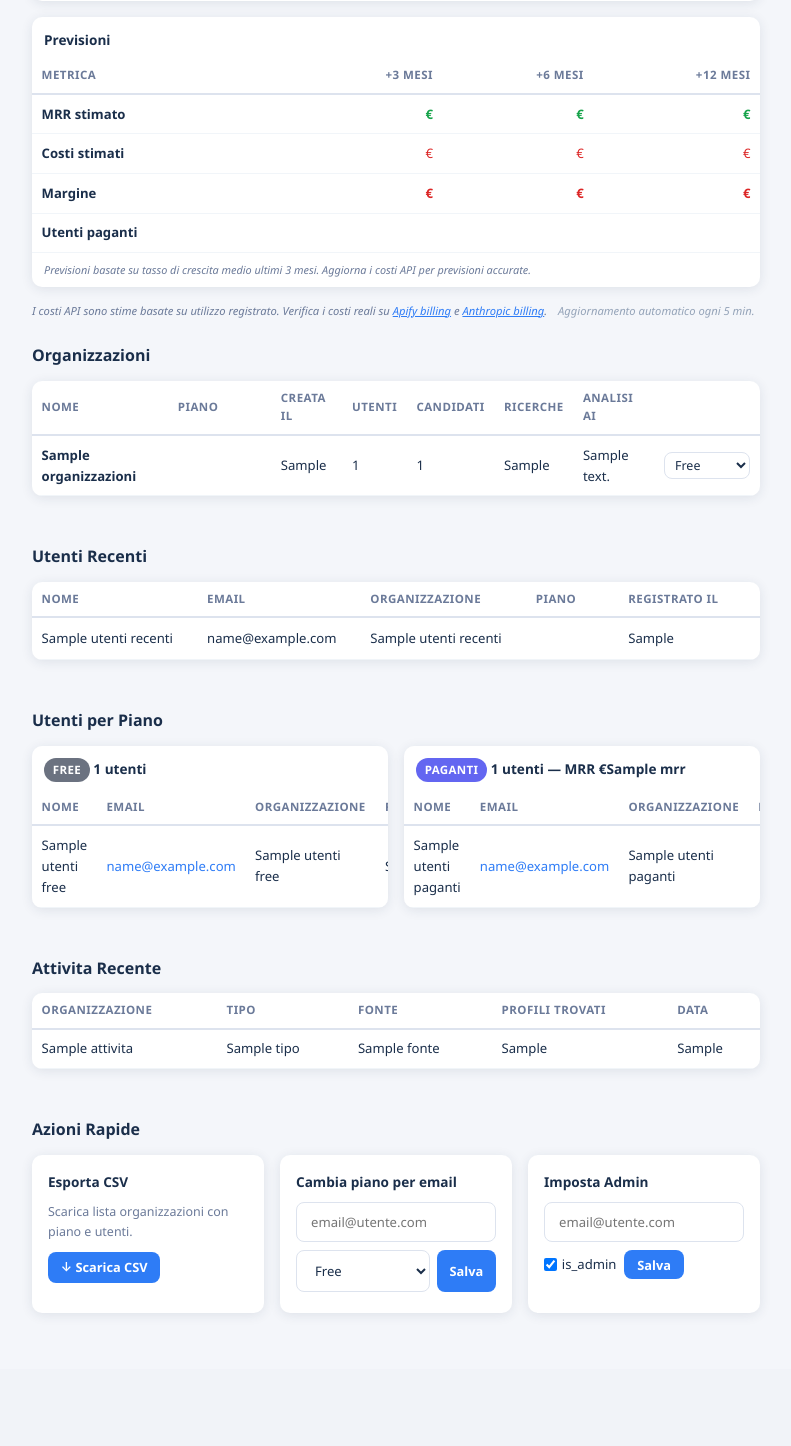
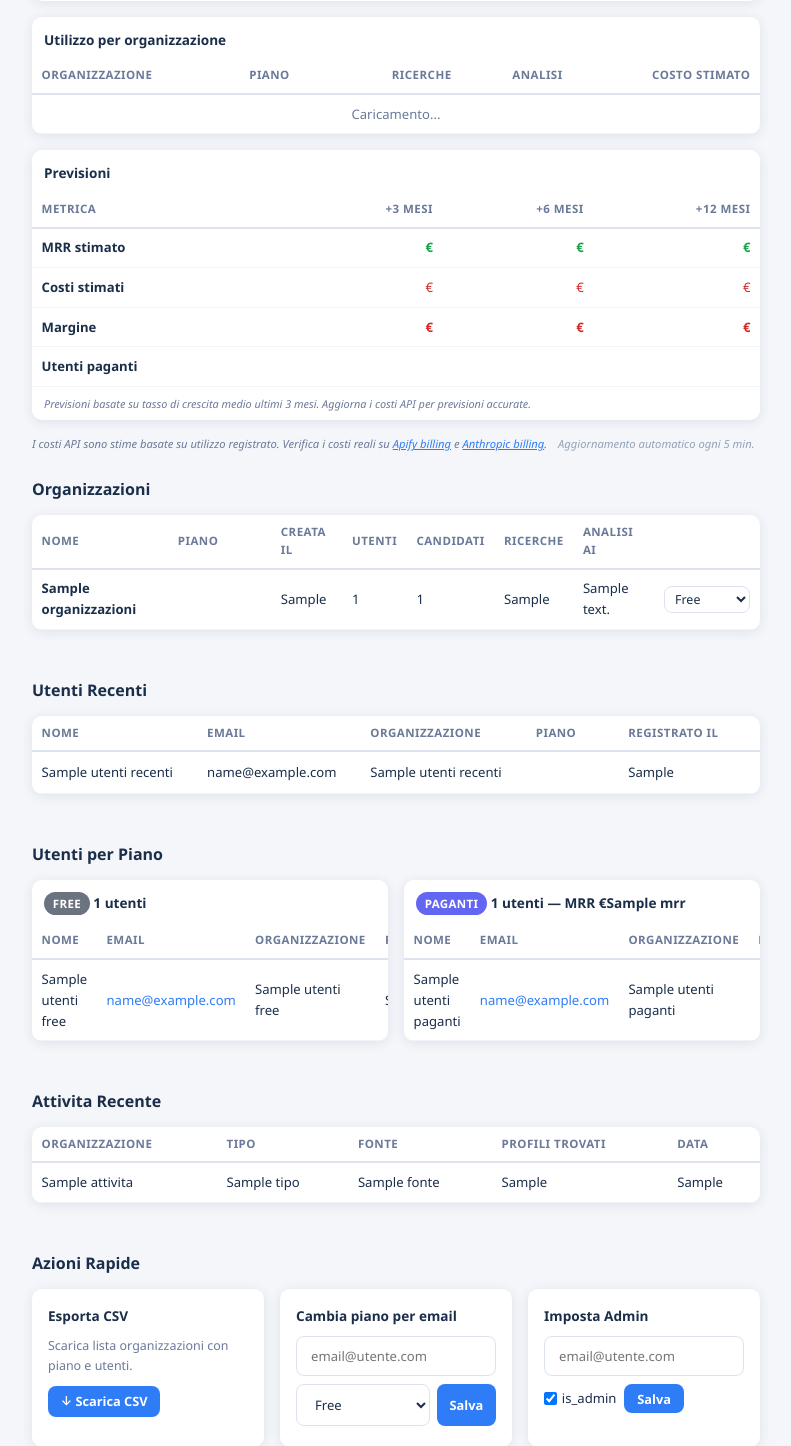
Before and after one commit to Steewee98/Huntly, a Python web app: template templates/admin.html in a window 1280 px wide. Shown: the part 1368-2814 px from the top of the page, without its empty margins (480-1271 px from the left). Before the commit the page ends 2681 px from the top, so only its background shows below. Run offline with Jinja, Linux system fonts and the light colour scheme; the template is opened without the code that fills it: most values are stand-ins (such as "Sample title", 1, 10 or a date in 2020).

Commit message:
fix: contabilita realtime - DOMContentLoaded, chart stabile, breakdown per org
- Wrap aggiornaDati() in DOMContentLoaded per timing corretto
- Chart.js: maintainAspectRatio true + animation false (no espansione infinita)
- Destroy chart con null reset prima di ricreare
- Aggiunta tabella Utilizzo per organizzazione con ricerche, analisi, costo stimato
- Nuovo campo utilizzo_per_org nell endpoint contabilita-realtime

Co-Authored-By: Claude Opus 4.6 <noreply@anthropic.com>

```diff
--- a/templates/admin.html
+++ b/templates/admin.html
@@ -221,7 +221,26 @@
         <canvas id="storico-canvas" height="200"></canvas>
     </div>
 
-    <!-- Card 4: Previsioni -->
+    <!-- Card 4: Utilizzo per organizzazione -->
+    <div class="card" style="margin-bottom:1rem;overflow-x:auto;">
+        <div style="padding:0.75rem 0.75rem 0;font-size:0.85rem;font-weight:600;">Utilizzo per organizzazione</div>
+        <table class="admin-table" style="margin-top:0.5rem;">
+            <thead>
+                <tr>
+                    <th>Organizzazione</th>
+                    <th>Piano</th>
+                    <th style="text-align:right;">Ricerche</th>
+                    <th style="text-align:right;">Analisi</th>
+                    <th style="text-align:right;">Costo stimato</th>
+                </tr>
+            </thead>
+            <tbody id="tbody-utilizzo-org">
+                <tr><td colspan="5" style="text-align:center;color:var(--grigio-testo);">Caricamento...</td></tr>
+            </tbody>
+        </table>
+    </div>
+
+    <!-- Card 5: Previsioni -->
     <div class="card" style="margin-bottom:1rem;overflow-x:auto;">
         <div style="padding:0.75rem 0.75rem 0;font-size:0.85rem;font-weight:600;">Previsioni</div>
         <table class="admin-table" style="margin-top:0.5rem;">
@@ -525,36 +544,34 @@ var _storicoChart = null;
 function _initStoricoChart(storico) {
     var ctx = document.getElementById('storico-canvas');
     if (!ctx) return;
-    if (_storicoChart) _storicoChart.destroy();
+    if (_storicoChart) {
+        _storicoChart.destroy();
+        _storicoChart = null;
+    }
 
-    var labels = storico.map(function(s) { return s.mese; });
-    var costiData = storico.map(function(s) { return s.costi; });
-    var mrrData = storico.map(function(s) { return s.mrr; });
-
-    _storicoChart = new Chart(ctx, {
+    _storicoChart = new Chart(ctx.getContext('2d'), {
         type: 'bar',
         data: {
-            labels: labels,
+            labels: storico.map(function(s) { return s.mese; }),
             datasets: [
                 {
-                    label: 'MRR',
-                    data: mrrData,
-                    backgroundColor: 'rgba(34,197,94,0.7)',
-                    borderRadius: 4,
-                    order: 2
+                    label: 'Entrate (\u20AC)',
+                    data: storico.map(function(s) { return s.mrr || 0; }),
+                    backgroundColor: 'rgba(16,185,129,0.7)',
+                    borderRadius: 4
                 },
                 {
-                    label: 'Costi',
-                    data: costiData,
+                    label: 'Costi (\u20AC)',
+                    data: storico.map(function(s) { return s.costi || 0; }),
                     backgroundColor: 'rgba(239,68,68,0.7)',
-                    borderRadius: 4,
-                    order: 1
+                    borderRadius: 4
                 }
             ]
         },
         options: {
             responsive: true,
-            maintainAspectRatio: false,
+            maintainAspectRatio: true,
+            animation: false,
             plugins: {
                 legend: { position: 'top', labels: { font: { size: 11 } } }
             },
@@ -605,6 +622,31 @@ function _aggiornaValori(d) {
 
     // Storico chart
     if (d.storico && d.storico.length) _initStoricoChart(d.storico);
+
+    // Tabella utilizzo per org
+    if (d.utilizzo_per_org) _aggiornaUtilizzoOrg(d.utilizzo_per_org);
+}
+
+function _aggiornaUtilizzoOrg(orgs) {
+    var tbody = document.getElementById('tbody-utilizzo-org');
+    if (!tbody) return;
+    if (!orgs || !orgs.length) {
+        tbody.innerHTML = '<tr><td colspan="5" style="text-align:center;color:var(--grigio-testo);">Nessun utilizzo</td></tr>';
+        return;
+    }
+    var html = '';
+    for (var i = 0; i < orgs.length; i++) {
+        var o = orgs[i];
+        var piano = o.piano || 'free';
+        html += '<tr>' +
+            '<td style="font-weight:500;">' + (o.nome || '\u2014') + '</td>' +
+            '<td><span class="admin-badge piano-badge-' + piano + '">' + piano.toUpperCase() + '</span></td>' +
+            '<td style="text-align:right;">' + o.ricerche + '</td>' +
+            '<td style="text-align:right;">' + o.analisi + '</td>' +
+            '<td style="text-align:right;font-weight:600;">\u20AC' + o.costo_stimato.toFixed(2) + '</td>' +
+            '</tr>';
+    }
+    tbody.innerHTML = html;
 }
 
 async function aggiornaDati() {
@@ -626,11 +668,11 @@ function cambiaMese(val) {
     aggiornaDati();
 }
 
-// Carica dati iniziali via API per avere lo storico chart
-aggiornaDati();
-
-// Auto-refresh ogni 5 minuti
-setInterval(aggiornaDati, 5 * 60 * 1000);
+// Carica dati al DOM ready + auto-refresh ogni 5 minuti
+document.addEventListener('DOMContentLoaded', function() {
+    aggiornaDati();
+    setInterval(aggiornaDati, 5 * 60 * 1000);
+});
 
 // Salva costi configurabili
 async function salvaCosti() {
```
Also changed, not shown: routes/admin.py (+17 -0 lines).
